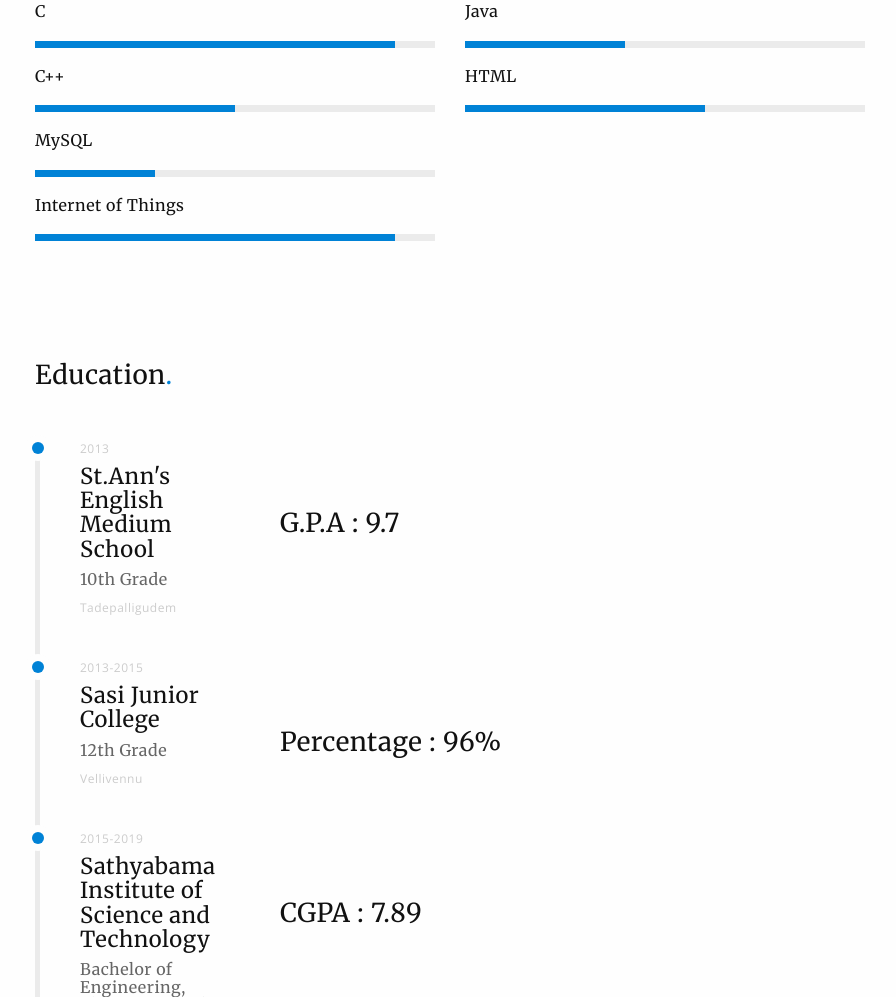
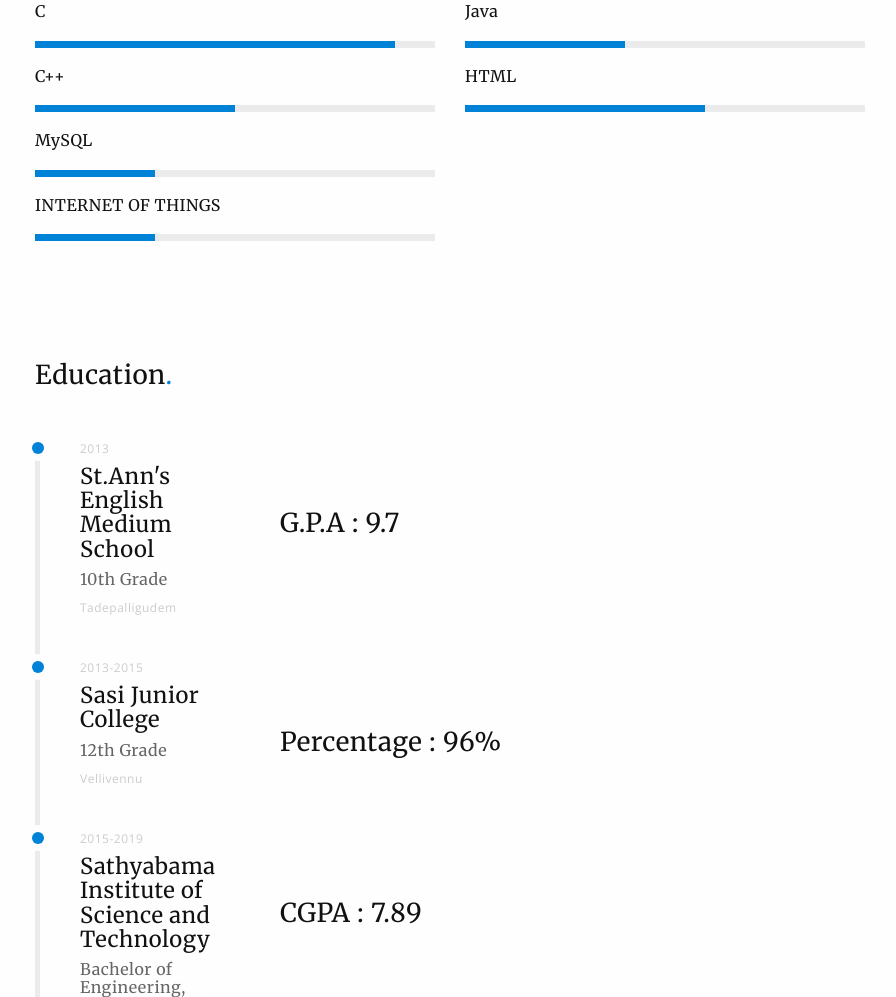
Before and after one commit to sairamgogu/sairamgogu.github.io, a plain HTML site: page index.html in a window 1280 px wide. Shown: the part 1152-2149 px from the top of the page, without its empty margins (370-1266 px from the left). Drawn offline with nearby package versions, Linux system fonts and the light colour scheme; some packages are replaced by stand-ins of ours; a script that the page names is missing; a web font is replaced by a local one.

Commit message:
Update index.html

```diff
--- a/index.html
+++ b/index.html
@@ -196,9 +196,9 @@
                                 <div class="progress-bar progress-bar-primary animated fadeInLeft" role="progressbar" aria-valuenow="60" aria-valuemin="0" aria-valuemax="100" style="width: 30%">
                                 </div>
                             </div><!-- / progress -->
-				<h6 class="progress-title">Internet of Things</h6>
+				<h6 class="progress-title">INTERNET OF THINGS</h6>
                             <div class="progress">
-                                <div class="progress-bar progress-bar-primary animated fadeInLeft" role="progressbar" aria-valuenow="40" aria-valuemin="0" aria-valuemax="100" style="width: 90%">
+                                <div class="progress-bar progress-bar-primary animated fadeInLeft" role="progressbar" aria-valuenow="60" aria-valuemin="0" aria-valuemax="100" style="width: 30%">
                                 </div>
                             </div><!-- / progress -->
                         </div>
```
